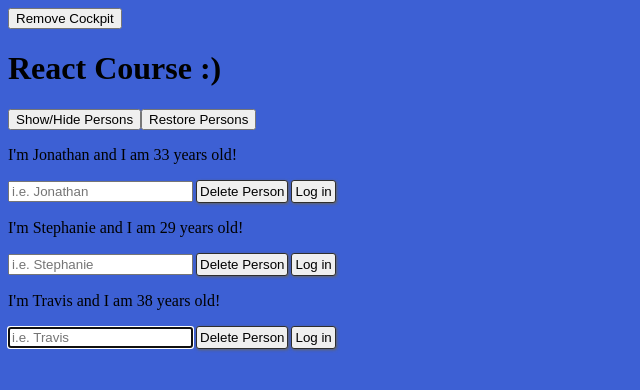
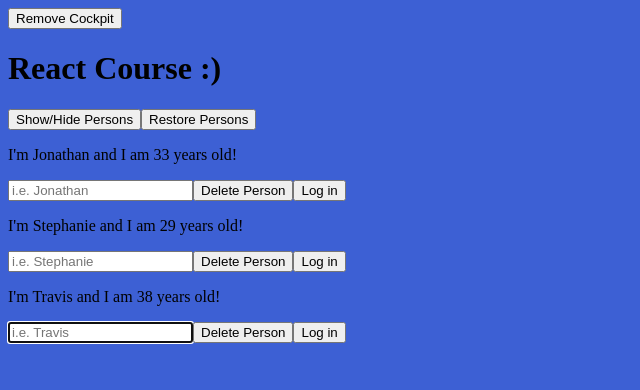
Before and after one commit to JS-goose/react-person-manager, a React app: page / in a window 1280 px wide. Both pictures are taken after a click on the button "Show/Hide Persons". Shown: the top 390 px of the page, without its empty margins (0-640 px from the left). Built offline with nearby package versions, Linux system fonts and the light colour scheme; no server answers.

Commit message:
moved button styling from JS to CSS file

```diff
--- a/src/components/People/Person/Person.css
+++ b/src/components/People/Person/Person.css
@@ -8,3 +8,17 @@
     text-align: center;
     background-color: rgb(228, 226, 226);
 }
+
+.personContainer button {
+  padding: 3;
+  margin-left: 3;
+  border-radius: 3;
+  border: 1px solid #2e2e2e;
+  box-shadow: 1px 1px 3px #636363;
+  cursor: pointer;
+}
+
+.personContainer button:hover {
+    color: red;
+    scale: 1;
+}
--- a/src/components/People/Person/Person.js
+++ b/src/components/People/Person/Person.js
@@ -28,24 +28,15 @@ class Person extends Component {
             onChange={this.props.handleInputName}
             placeholder={`i.e. ${this.props.name}`}
           />
-          <button style={buttonStyle} onClick={this.props.deletePerson}>
+          <button onClick={this.props.deletePerson}>
             Delete Person
           </button>
-          <button style = {buttonStyle} login={this.props.login}>Log in</button>
+          <button login={this.props.login}>Log in</button>
         </div>
       </React.Fragment>
     );
   }
 }
-
-const buttonStyle = {
-  padding: 3,
-  marginLeft: 3,
-  borderRadius: 3,
-  border: "1px solid #2e2e2e",
-  boxShadow: "1px 1px 3px #636363",
-  cursor: "pointer",
-};
 
 Person.propTypes = {
   name: PropTypes.string,
```
